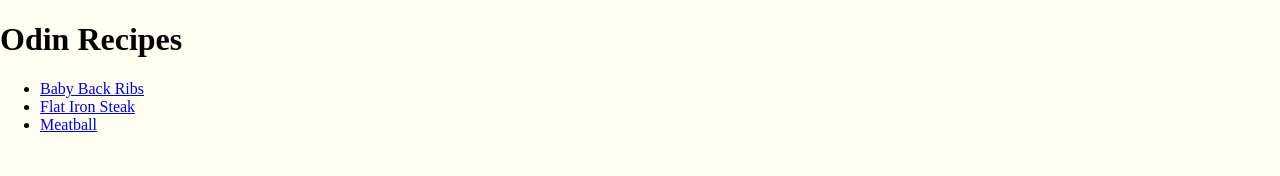
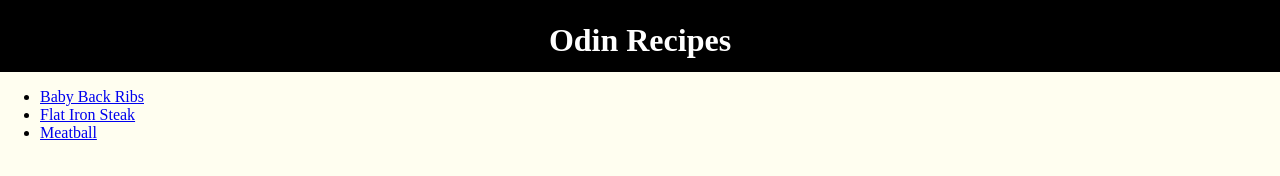
Before and after one commit to Cahil-C/odin-recipes, a plain HTML site: page index.html in a window 1280 px wide. Drawn offline with Linux system fonts and the light colour scheme.

Commit message:
Create header for homepage

```diff
--- a/index.html
+++ b/index.html
@@ -7,7 +7,9 @@
     </head>
 
     <body>
-        <h1>Odin Recipes</h1>
+        <div class="homepage-header">
+            <h1>Odin Recipes</h1>
+        </div>
 
         <!-- Link to the recipe pages -->
          <ul>
--- a/styles/style.css
+++ b/styles/style.css
@@ -1,8 +1,16 @@
 /* Homepage Section */
 body {
     background-color: #FFFEF0;
-    /* Reset */
     margin: 0px;
     padding: 0px;
     box-sizing: border-box;
 }
+
+/* Header */
+.homepage-header {
+    background-color: black;
+    color: white;
+    border: black solid 1px;
+    text-align: center;
+    height: 70px;
+}
```
